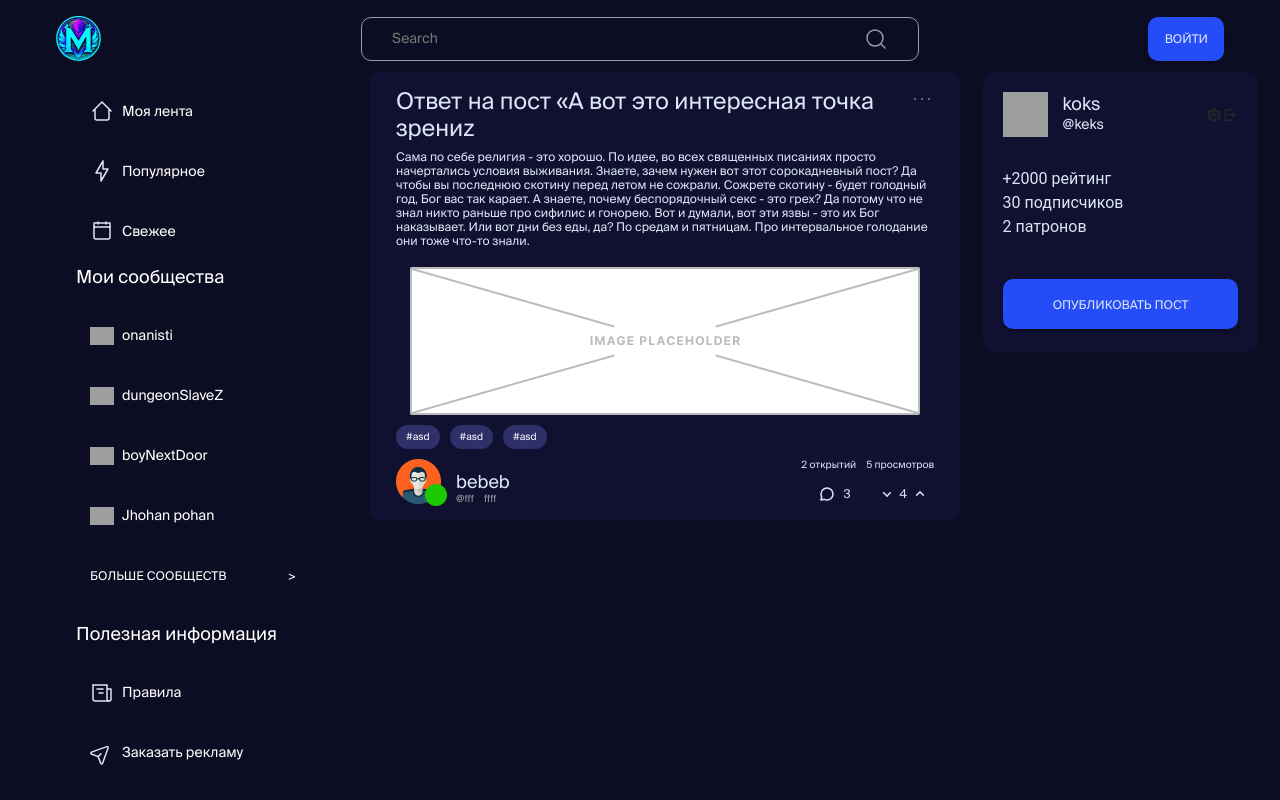
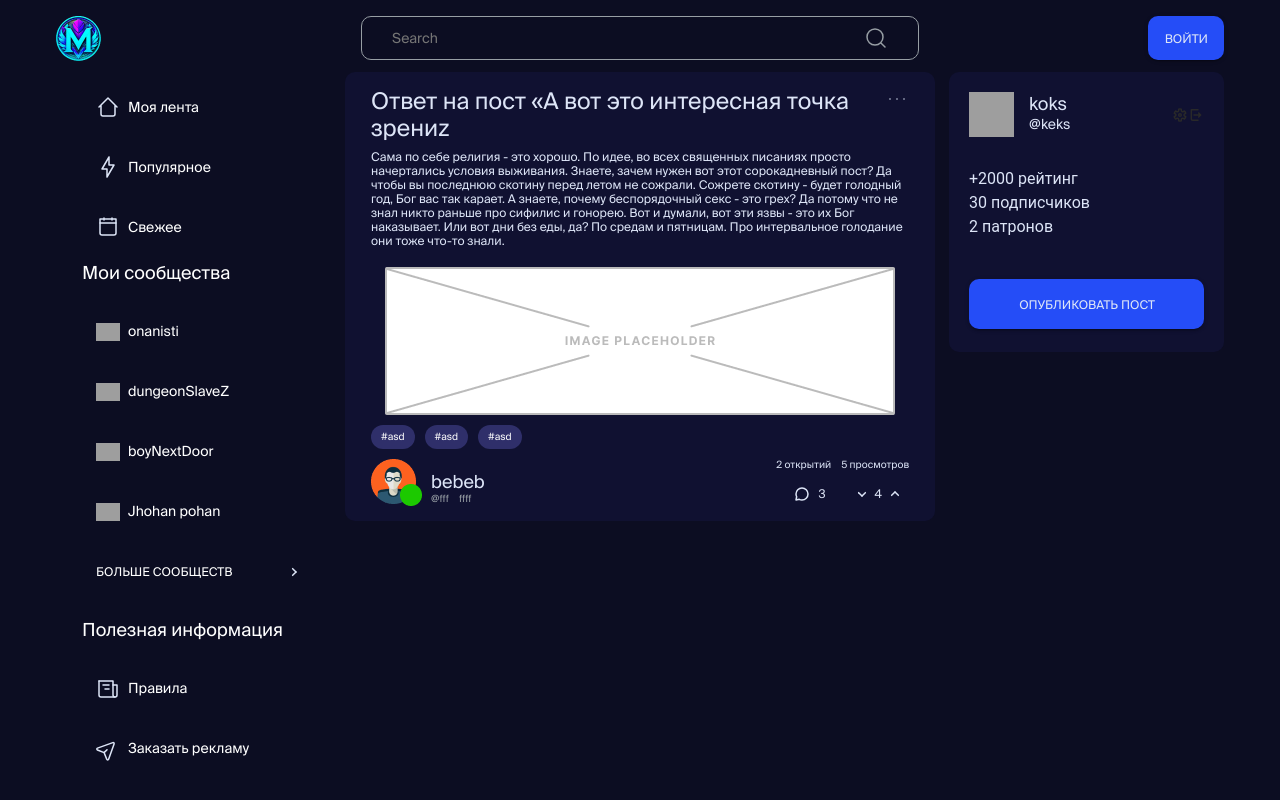
Before and after one commit to abnormalize0/DailyTeleFrog, a Vue app in the folder client/: page / in a window 1280 px wide. Built offline with nearby package versions, Linux system fonts and the light colour scheme; grey boxes are pictures that could not be loaded; the HTML template or start-up script is replaced by a standard one.

Commit message:
fixed menus positions, added an icon

```diff
--- a/client/public/css/Icons.css
+++ b/client/public/css/Icons.css
@@ -5,6 +5,10 @@
 
 .bookmark-text-color-icon {
   background: url('../icons/bookmark-text-color.svg');
+}
+
+.arrow-next-icon {
+  background: url('../icons/arrow-next.svg');
 }
 
 .comment-text-color-icon {
@@ -74,7 +78,8 @@
 .arrow-down-text-color-icon,
 .arrow-up-text-color-icon,
 .exit-icon,
-.settings-icon {
+.settings-icon,
+.arrow-next-icon {
   height: 16px;
   width: 16px;
 }
@@ -88,7 +93,8 @@
 .arrow-up-text-color-icon,
 .menu-kebab-text-color-icon,
 .exit-icon,
-.settings-icon {
+.settings-icon,
+.arrow-next-icon {
   display: block;
   cursor: pointer;
 }
--- a/client/src/App.vue
+++ b/client/src/App.vue
@@ -1,17 +1,8 @@
 <template>
   <v-app class="background-main-color">
     <HeaderComponent />
-    <!-- //после правой менюшки вынесу в отдельный компонент -->
-    <div style=" display: grid; grid-template-columns: 1fr 1fr 1fr ;">
-      <div class="justify-center d-flex" style="padding-left: 50px;">
-        <LeftMenuComponent :groups="groups" />
-      </div>
-      <div class="justify-center d-flex">
+    <div class="d-flex justify-center">
         <PostPreview :post="post"></PostPreview>
-      </div>
-      <div style="grid-column: 3;" class="justify-center d-flex">
-        <RightMenuComponent></RightMenuComponent>
-      </div>
     </div>
 
   </v-app>
@@ -23,42 +14,17 @@
 
 <script>
 import HeaderComponent from "@/components/common/HeaderComponent.vue";
-import LeftMenuComponent from "@/components/common/LeftMenuComponent.vue";
+
 import PostPreview from "./components/feed/post-preview/PostPreview.vue";
-import RightMenuComponent from "./components/common/right-menu/RightMenuComponent.vue";
 
 export default {
   name: "MVP",
   components: {
     HeaderComponent,
-    LeftMenuComponent,
     PostPreview,
-    RightMenuComponent
 },
   data() {
     return {
-      groups: [
-        {
-          name: "onanisti",
-          img: "https://cdn2.iconfinder.com/data/icons/people-groups/512/Leader_Avatar-512.png",
-        },
-        {
-          name: "dungeonSlaveZ",
-          img: "https://cdn2.iconfinder.com/data/icons/people-groups/512/Leader_Avatar-512.png",
-        },
-        {
-          name: "boyNextDoor",
-          img: "https://cdn2.iconfinder.com/data/icons/people-groups/512/Leader_Avatar-512.png",
-        },
-        {
-          name: "Jhohan pohan",
-          img: "https://cdn2.iconfinder.com/data/icons/people-groups/512/Leader_Avatar-512.png",
-        },
-        {
-          name: "tester mokaka",
-          img: "https://cdn2.iconfinder.com/data/icons/people-groups/512/Leader_Avatar-512.png",
-        },
-      ],
       post: {
         header: 'Ответ на пост «А вот это интересная точка зрениz',
         body: "Сама по себе религия - это хорошо. По идее, во всех священных писаниях просто начертались условия выживания. Знаете, зачем нужен вот этот сорокадневный пост? Да чтобы вы последнюю скотину перед летом не сожрали. Сожрете скотину - будет голодный год, Бог вас так карает. А знаете, почему беспорядочный секс - это грех? Да потому что не знал никто раньше про сифилис и гонорею. Вот и думали, вот эти язвы - это их Бог наказывает. Или вот дни без еды, да? По средам и пятницам. Про интервальное голодание они тоже что-то знали.",
--- a/client/src/components/common/HeaderComponent.vue
+++ b/client/src/components/common/HeaderComponent.vue
@@ -1,34 +1,87 @@
 <template>
   <v-container class="header">
-    <v-row class="justify-center align-center">
+    <v-row class="justify-center">
       <v-col cols="3" class="d-flex align-center">
-        <img src="../../assets/Logo.png" alt="Logo" />
+        <div>
+          <img src="../../assets/Logo.png" alt="Logo" />
+          <div class="absolute">
+            <LeftMenuComponent :groups="groups" />
+          </div>
+        </div>
       </v-col>
-      <v-col cols="6" class="d-flex justify-center align-center">
-        <SearchBar/>
+      <v-col cols="6" class="d-flex justify-center">
+        <SearchBar />
       </v-col>
       <v-col cols="3" class="text-right">
-        <BasicPrimaryButton content="Войти" class="button-position"/>
+        <div>
+          <BasicPrimaryButton content="Войти" class="button-position" />
+          <div class="right-menu-container">
+            <div class="absolute">
+              <RightMenuComponent />
+            </div>
+          </div>
+        </div>
       </v-col>
     </v-row>
   </v-container>
 </template>
 
 <style scoped>
-  .header {
-    height: 72px;
-  }
+.header {
+  height: 72px;
+}
+.right-menu-container {
+  width: 100%;
+  display: flex;
+  justify-content: right;
+}
+.enter-container {
+  justify-content: right;
+}
+.absolute {
+  position: absolute;
+}
 </style>
 
 <script>
 import BasicPrimaryButton from "@/components/basic/BasicPrimaryButton.vue";
 import SearchBar from "@/components/basic/SearchBar.vue";
+import LeftMenuComponent from "./LeftMenuComponent.vue";
+import RightMenuComponent from "./right-menu/RightMenuComponent.vue";
 
 export default {
   name: "HeaderComponent",
   components: {
     BasicPrimaryButton,
-    SearchBar
-  }
-}
+    SearchBar,
+    LeftMenuComponent,
+    RightMenuComponent,
+  },
+  data() {
+    return {
+      groups: [
+        {
+          name: "onanisti",
+          img: "https://cdn2.iconfinder.com/data/icons/people-groups/512/Leader_Avatar-512.png",
+        },
+        {
+          name: "dungeonSlaveZ",
+          img: "https://cdn2.iconfinder.com/data/icons/people-groups/512/Leader_Avatar-512.png",
+        },
+        {
+          name: "boyNextDoor",
+          img: "https://cdn2.iconfinder.com/data/icons/people-groups/512/Leader_Avatar-512.png",
+        },
+        {
+          name: "Jhohan pohan",
+          img: "https://cdn2.iconfinder.com/data/icons/people-groups/512/Leader_Avatar-512.png",
+        },
+        {
+          name: "tester mokaka",
+          img: "https://cdn2.iconfinder.com/data/icons/people-groups/512/Leader_Avatar-512.png",
+        },
+      ],
+    };
+  },
+};
 </script>
--- a/client/src/components/common/LeftMenuComponent.vue
+++ b/client/src/components/common/LeftMenuComponent.vue
@@ -28,7 +28,7 @@
         v-if="showMoreGroups"
       >
         <div class="icon">БОЛЬШЕ СООБЩЕСТВ</div>
-        <div style="margin-right: 3rem">></div>
+        <i class="arrow-next-icon icon" style="margin-right: 3rem"></i>
       </div>
     </div>
     <div>
@@ -63,7 +63,7 @@
   cursor: pointer;
 }
 .pointer:hover {
-  background-color: #64648D;
+  background-color: #64648d;
 }
 .menu-text {
   padding-left: 8px;
--- a/client/src/components/common/right-menu/AvatarBlockComponent.vue
+++ b/client/src/components/common/right-menu/AvatarBlockComponent.vue
@@ -16,13 +16,13 @@
 		</div>
 	</div>
 	<div class="stats-section">
-		<div v-if="avatarBlock.rating">
+		<div v-if="avatarBlock.rating" class="stats">
 		{{getRating(avatarBlock.rating)}}
 		</div>
-		<div v-if="avatarBlock.subscribers">
+		<div v-if="avatarBlock.subscribers" class="stats">
 		{{getSubs(avatarBlock.subscribers)}}
 		</div>
-		<div v-if="avatarBlock.patrons">
+		<div v-if="avatarBlock.patrons" class="stats">
 		{{getPatrons(avatarBlock.patrons)}}
 		</div>
 	</div>
@@ -34,6 +34,10 @@
     height: 187px;
     width: 235px;
     margin-top: 20px;
+  }
+  .stats {
+	display: flex;
+	justify-content: left;
   }
   .avatar-header {
     display: flex;
--- a/client/src/components/common/right-menu/RightMenuComponent.vue
+++ b/client/src/components/common/right-menu/RightMenuComponent.vue
@@ -4,7 +4,10 @@
       <AvatarBlockComponent :avatarBlock="avatarBlock"></AvatarBlockComponent>
     </div>
     <div class="d-flex justify-center publsh-post-button">
- <BasicPrimaryButton class="button-right-menu" content="ОПУБЛИКОВАТЬ ПОСТ"></BasicPrimaryButton>
+      <BasicPrimaryButton
+        class="button-right-menu"
+        content="ОПУБЛИКОВАТЬ ПОСТ"
+      ></BasicPrimaryButton>
     </div>
   </div>
 </template>
@@ -13,22 +16,21 @@
 .wrap-menu {
   width: 275px;
   height: 280px;
+  margin: 12px 0px 10px 0px;
 }
 .button-right-menu {
   height: 50px !important;
   width: 235px;
 }
 .publish-post-button {
-
 }
 .avatar-login-section {
-
 }
 </style>
 
 <script>
-import BasicPrimaryButton from '@/components/basic/BasicPrimaryButton.vue';
-import AvatarBlockComponent from '@/components/common/right-menu/AvatarBlockComponent.vue'
+import BasicPrimaryButton from "@/components/basic/BasicPrimaryButton.vue";
+import AvatarBlockComponent from "@/components/common/right-menu/AvatarBlockComponent.vue";
 
 export default {
   name: "RightMenuComponent",
@@ -40,18 +42,15 @@ export default {
     return {
       avatarBlock: {
         avatarImgSrc: "../../../assets/Avatar.png",
-        subscribers:30,
-        rating:2000,
-        patrons:2,
+        subscribers: 30,
+        rating: 2000,
+        patrons: 2,
         profileName: "koks",
         profileTag: "@keks",
-      }
+      },
     };
   },
-  mounted() {
-
-  },
-  methods: {
-  },
+  mounted() {},
+  methods: {},
 };
 </script>
```
Also changed, not shown: client/public/icons/arrow-next.svg (added). Lines whose indentation alone changed are shown as unchanged.
